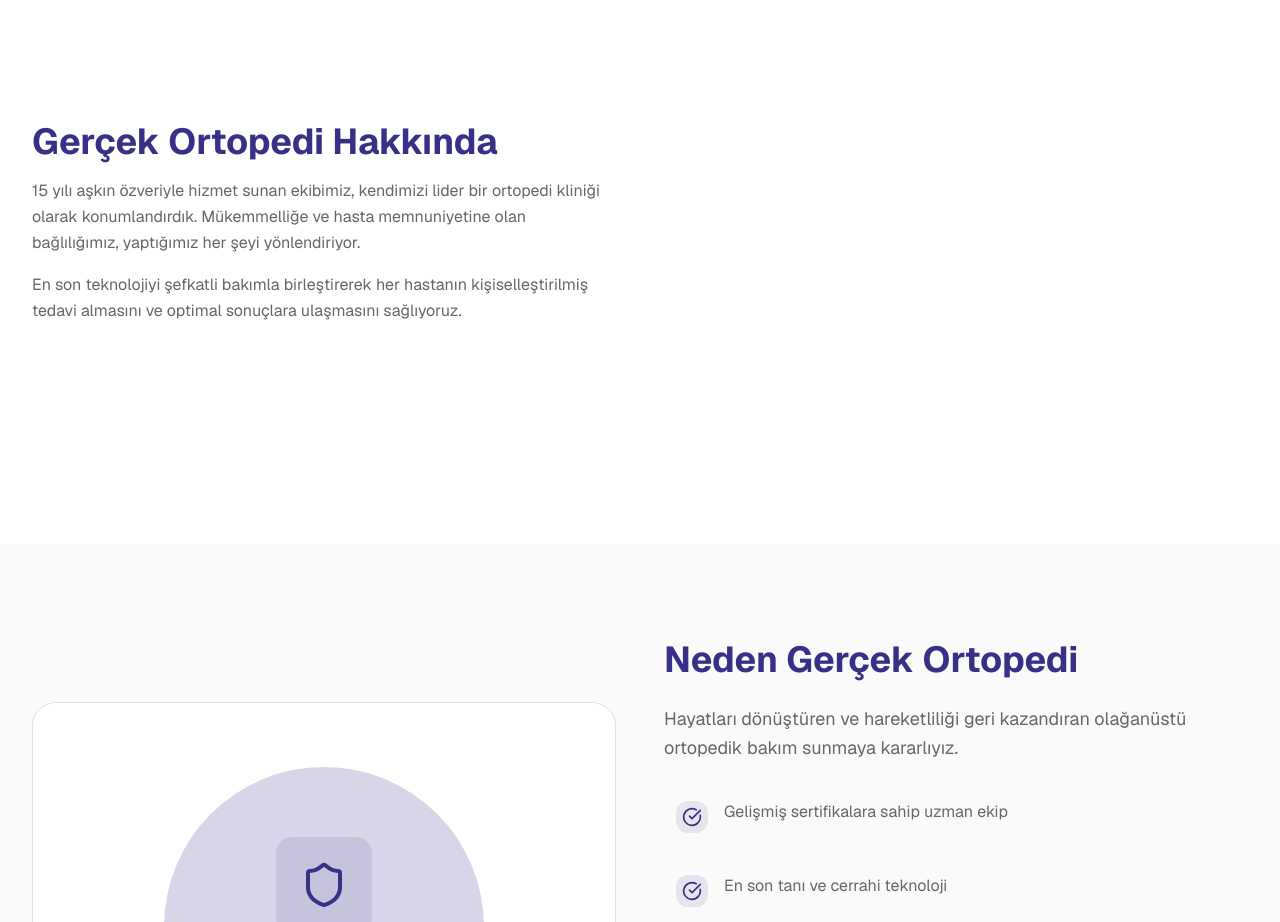
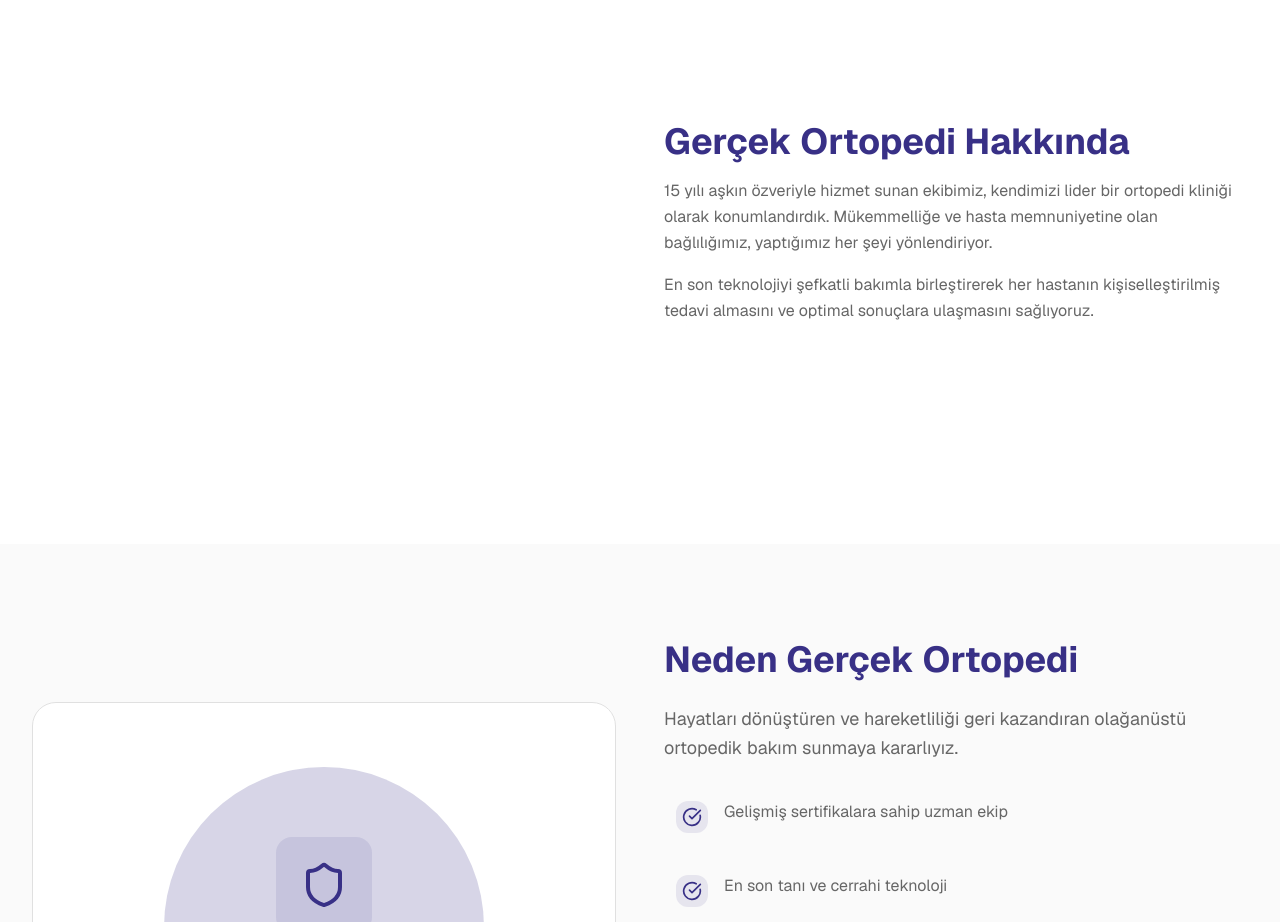
Before and after one commit to atoomdev/gercekorthopedics, a Next.js app: page / in a window 1280 px wide. Shown: the part 2620-3542 px from the top of the page. Built offline with nearby package versions, Linux system fonts and the light colour scheme.

Commit message:
Update about.tsx

```diff
--- a/components/about.tsx
+++ b/components/about.tsx
@@ -16,8 +16,25 @@ export function About() {
     <section id="about" className="py-12 sm:py-16 md:py-20 lg:py-24 bg-background">
       <div className="max-w-7xl mx-auto px-4 sm:px-6 lg:px-8">
         <div className="grid lg:grid-cols-2 gap-8 lg:gap-12 items-center">
-          {/* Left Content */}
-          <div className="space-y-6 sm:space-y-8 animate-slide-left">
+          {/* Left Image */}
+          <div className="relative h-64 sm:h-80 md:h-96 lg:h-[450px] bg-gradient-to-br from-primary to-primary/70 rounded-2xl sm:rounded-3xl overflow-hidden flex items-center justify-center animate-slide-left animate-shadow-glow">
+            <div className="absolute inset-0 opacity-20">
+              <div className="absolute top-1/4 right-1/4 w-20 sm:w-32 h-20 sm:h-32 bg-primary-foreground rounded-full blur-2xl animate-float"></div>
+              <div className="absolute bottom-1/4 left-1/4 w-28 sm:w-40 h-28 sm:h-40 bg-primary-foreground rounded-full blur-2xl animate-float delay-500"></div>
+            </div>
+            <div className="relative z-10 text-center p-4 sm:p-6 md:p-8">
+              <div className="w-16 h-16 sm:w-20 sm:h-20 md:w-24 md:h-24 mx-auto mb-3 sm:mb-4 rounded-xl sm:rounded-2xl bg-primary-foreground/10 backdrop-blur-sm flex items-center justify-center animate-bounce-soft">
+                <svg className="w-8 h-8 sm:w-10 sm:h-10 md:w-12 md:h-12 text-primary-foreground" fill="currentColor" viewBox="0 0 24 24">
+                  <path d="M19 3H5c-1.1 0-2 .9-2 2v14c0 1.1.9 2 2 2h14c1.1 0 2-.9 2-2V5c0-1.1-.9-2-2-2zm0 16H5V5h14v14zm-5.04-6.71l-2.75 3.54-1.3-1.54c-.2-.24-.57-.27-.85-.07-.29.2-.33.57-.13.85l1.9 2.23c.12.15.29.24.48.24s.36-.09.48-.24l3.5-4.14c.21-.28.16-.65-.12-.85-.28-.21-.65-.16-.85.12z" />
+                </svg>
+              </div>
+              <p className="text-primary-foreground text-base sm:text-lg font-medium">{t('Bakımda Mükemmellik', 'Excellence in Care')}</p>
+              <p className="text-primary-foreground/60 text-xs sm:text-sm mt-1 sm:mt-2">{t('2009\'dan beri', 'Since 2009')}</p>
+            </div>
+          </div>
+
+          {/* Right Content */}
+          <div className="space-y-6 sm:space-y-8 animate-slide-right">
             <h2 className="text-2xl sm:text-3xl md:text-4xl font-bold text-primary mb-3 sm:mb-4">
               {t('Gerçek Ortopedi Hakkında', 'About Gerçek Ortopedi')}
             </h2>
@@ -34,23 +51,6 @@ export function About() {
               )}
             </p>
           </div>
-
-          {/* Right Image */}
-          <div className="relative h-64 sm:h-80 md:h-96 lg:h-[450px] bg-gradient-to-br from-primary to-primary/70 rounded-2xl sm:rounded-3xl overflow-hidden flex items-center justify-center animate-slide-right animate-shadow-glow">
-            <div className="absolute inset-0 opacity-20">
-              <div className="absolute top-1/4 right-1/4 w-20 sm:w-32 h-20 sm:h-32 bg-primary-foreground rounded-full blur-2xl animate-float"></div>
-              <div className="absolute bottom-1/4 left-1/4 w-28 sm:w-40 h-28 sm:h-40 bg-primary-foreground rounded-full blur-2xl animate-float delay-500"></div>
-            </div>
-            <div className="relative z-10 text-center p-4 sm:p-6 md:p-8">
-              <div className="w-16 h-16 sm:w-20 sm:h-20 md:w-24 md:h-24 mx-auto mb-3 sm:mb-4 rounded-xl sm:rounded-2xl bg-primary-foreground/10 backdrop-blur-sm flex items-center justify-center animate-bounce-soft">
-                <svg className="w-8 h-8 sm:w-10 sm:h-10 md:w-12 md:h-12 text-primary-foreground" fill="currentColor" viewBox="0 0 24 24">
-                  <path d="M19 3H5c-1.1 0-2 .9-2 2v14c0 1.1.9 2 2 2h14c1.1 0 2-.9 2-2V5c0-1.1-.9-2-2-2zm0 16H5V5h14v14zm-5.04-6.71l-2.75 3.54-1.3-1.54c-.2-.24-.57-.27-.85-.07-.29.2-.33.57-.13.85l1.9 2.23c.12.15.29.24.48.24s.36-.09.48-.24l3.5-4.14c.21-.28.16-.65-.12-.85-.28-.21-.65-.16-.85.12z" />
-                </svg>
-              </div>
-              <p className="text-primary-foreground text-base sm:text-lg font-medium">{t('Bakımda Mükemmellik', 'Excellence in Care')}</p>
-              <p className="text-primary-foreground/60 text-xs sm:text-sm mt-1 sm:mt-2">{t('2009\'dan beri', 'Since 2009')}</p>
-            </div>
-          </div>
         </div>
       </div>
     </section>
```
